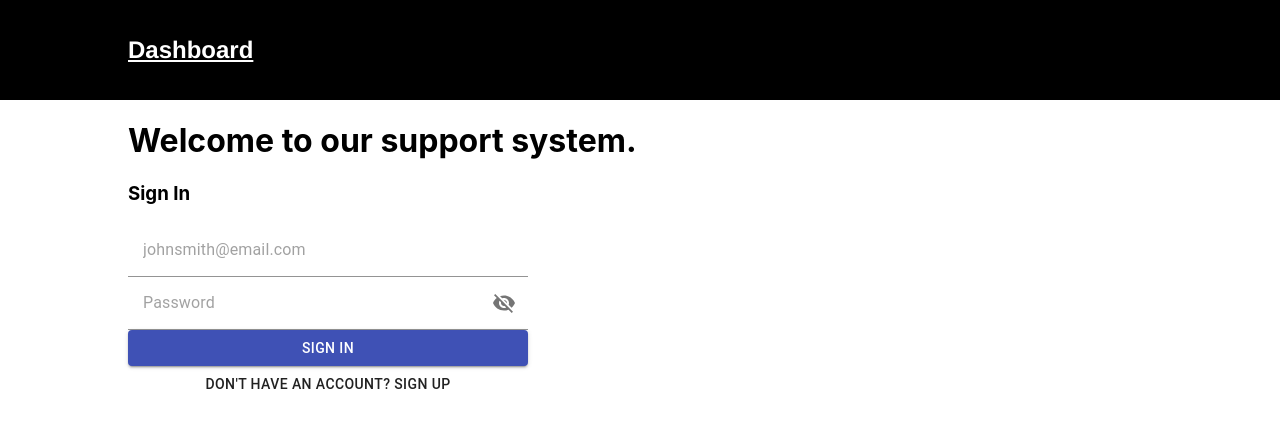
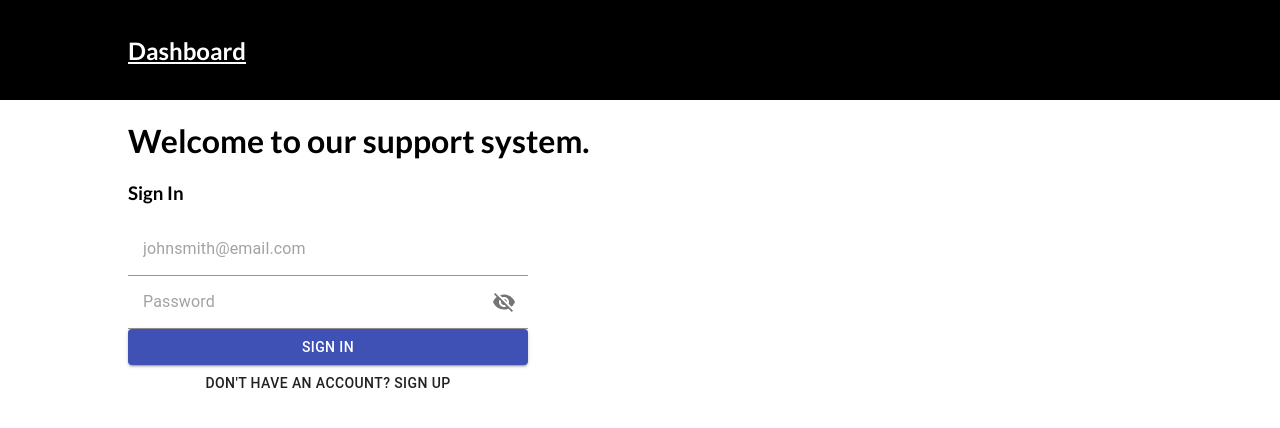
Before and after one commit to dwbra/Helpdesk-App, a React (Create React App) app in the folder client/: page / in a window 1280 px wide. Shown: the top 428 px of the page. Built offline with nearby package versions, Linux system fonts and the light colour scheme.

Commit message:
ticket refactor

```diff
--- a/client/public/index.html
+++ b/client/public/index.html
@@ -10,6 +10,12 @@
       content="Web site created using create-react-app"
     />
     <link rel="apple-touch-icon" href="%PUBLIC_URL%/logo192.png" />
+    <link rel="preconnect" href="https://fonts.googleapis.com" />
+    <link rel="preconnect" href="https://fonts.gstatic.com" crossorigin />
+    <link
+      href="https://fonts.googleapis.com/css2?family=Lato:ital,wght@0,100;0,300;0,400;0,700;1,100;1,300;1,400;1,700;1,900&display=swap"
+      rel="stylesheet"
+    />
     <!--
       manifest.json provides metadata used when your web app is installed on a
       user's mobile device or desktop. See https://developers.google.com/web/fundamentals/web-app-manifest/
--- a/client/src/index.scss
+++ b/client/src/index.scss
@@ -1,16 +1,21 @@
+// body {
+//   margin: 0;
+//   font-family: -apple-system, BlinkMacSystemFont, "Segoe UI", "Roboto", "Oxygen",
+//     "Ubuntu", "Cantarell", "Fira Sans", "Droid Sans", "Helvetica Neue",
+//     sans-serif;
+//   -webkit-font-smoothing: antialiased;
+//   -moz-osx-font-smoothing: grayscale;
+// }
+
 body {
   margin: 0;
-  font-family: -apple-system, BlinkMacSystemFont, "Segoe UI", "Roboto", "Oxygen",
-    "Ubuntu", "Cantarell", "Fira Sans", "Droid Sans", "Helvetica Neue",
-    sans-serif;
-  -webkit-font-smoothing: antialiased;
-  -moz-osx-font-smoothing: grayscale;
+  font-family: "Lato", sans-serif;
 }
 
-code {
-  font-family: source-code-pro, Menlo, Monaco, Consolas, "Courier New",
-    monospace;
-}
+// code {
+//   font-family: source-code-pro, Menlo, Monaco, Consolas, "Courier New",
+//     monospace;
+// }
 
 $blue: rgb(23, 174, 255);
 
--- a/client/src/styled/styled.tsx
+++ b/client/src/styled/styled.tsx
@@ -1,5 +1,5 @@
-import React from 'react';
-import styled from 'styled-components';
+import React from "react";
+import styled from "styled-components";
 
 export const NavbarStyling = styled.div`
   display: flex;
@@ -11,28 +11,23 @@
   height: 100px;
   padding-left: 10%;
   padding-right: 10%;
-`
+`;
 
 export const NavTitles = styled.h3`
-    font-family: 'Franklin Gothic Medium', 'Arial Narrow', Arial, sans-serif;
   font-size: 24px;
   color: white;
   padding-right: 20px;
   a {
     color: white;
   }
-`
+`;
 
 export const WebsiteMargin = styled.div`
   padding-left: 10%;
   padding-right: 10%;
-`
+`;
 
 export const NavFlexEnd = styled.div`
   display: flex;
   justify-content: flex-end;
-`
-
-// export const AuthForm = styled.div`
-// display: flex;
-// `
+`;
```
Lines whose indentation alone changed are shown as unchanged.
